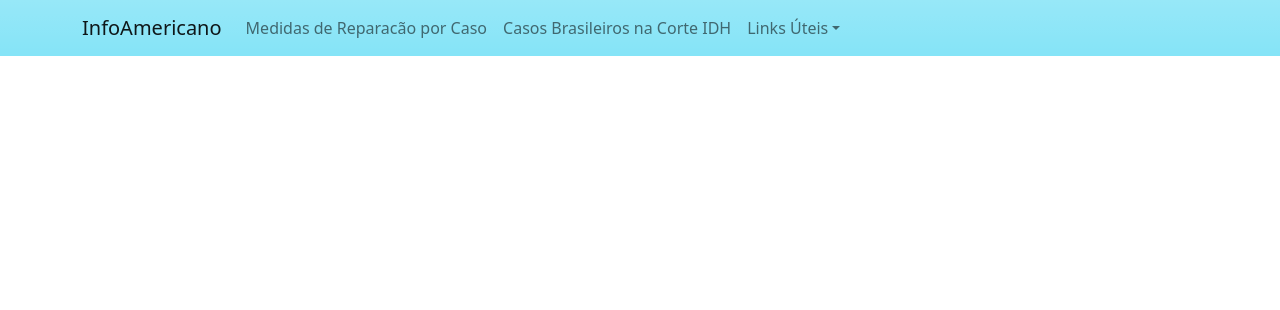
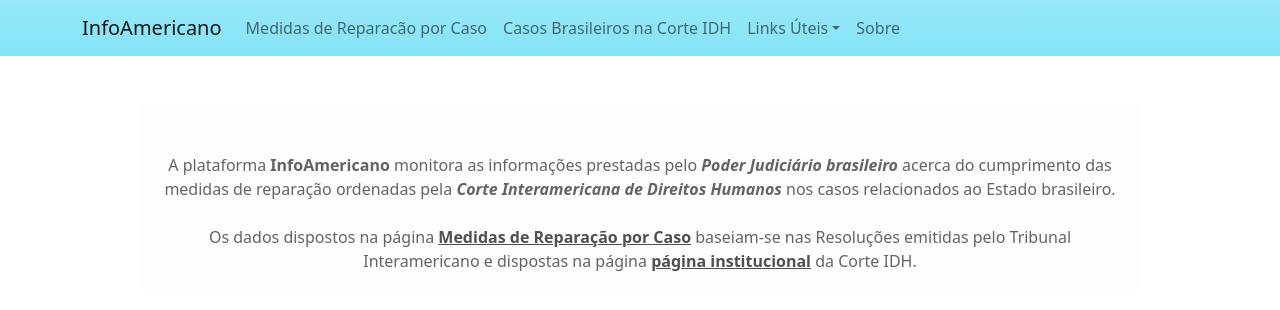
Before and after one commit to luizzzvictor/infoamericano, a React (Create React App) app: page /inicial in a window 1280 px wide. Shown: the top 310 px of the page. Built offline with nearby package versions, Linux system fonts and the light colour scheme.

Commit message:
Paginas Apresentacao e Sobre setadas

```diff
--- a/src/components/NavigationBar/NavigationBar.js
+++ b/src/components/NavigationBar/NavigationBar.js
@@ -19,7 +19,14 @@ function NavigationBar(props) {
       variant="info"
     >
       <Container>
-        <Navbar.Brand href="#home">InfoAmericano</Navbar.Brand>
+        <Navbar.Brand
+          onClick={() => {
+            navigate(`/inicial`);
+          }}
+          style={{cursor:"pointer"}}
+        >
+          InfoAmericano
+        </Navbar.Brand>
         <Navbar.Toggle aria-controls="responsive-navbar-nav" />
         <Navbar.Collapse id="responsive-navbar-nav">
           <Nav className="me-auto">
@@ -52,6 +59,13 @@ function NavigationBar(props) {
                 Monitoramento das Medidas de Reparação
               </NavDropdown.Item>
             </NavDropdown>
+            <Nav.Link
+              onClick={() => {
+                navigate(`/sobre`);
+              }}
+            >
+              Sobre
+            </Nav.Link>
           </Nav>
         </Navbar.Collapse>
       </Container>
--- a/src/pages/Apresentacao.js
+++ b/src/pages/Apresentacao.js
@@ -1,11 +1,29 @@
-import React from 'react';
+import React from "react";
+import { Alert, Container } from "react-bootstrap";
 
 function Apresentacao(props) {
-    return (
-        <div>
-
-        </div>
-    );
+  return (
+    <Container  style={{width: "80%"}}>
+      <Alert key={1} variant="light" className="text-center pt-5">
+        A plataforma <b>InfoAmericano</b> monitora as informações prestadas pelo
+        <em>
+          <b> Poder Judiciário brasileiro</b>
+        </em>{" "}
+        acerca do cumprimento das medidas de reparação ordenadas pela{" "}
+        <em>
+          <b>Corte Interamericana de Direitos Humanos</b>
+        </em>{" "}
+        nos casos relacionados ao Estado brasileiro.
+        <br /> <br /> Os dados dispostos na página{" "}
+        <Alert.Link href="#">Medidas de Reparação por Caso</Alert.Link>{" "}
+        baseiam-se nas Resoluções emitidas pelo Tribunal Interamericano e
+        dispostas na página{" "}
+        <Alert.Link href="https://www.corteidh.or.cr/casos_en_supervision_por_pais.cfm?lang=pt">
+          página institucional
+        </Alert.Link>{" "} da Corte IDH.
+      </Alert>
+    </Container>
+  );
 }
 
 export default Apresentacao;
--- a/src/pages/Sobre.js
+++ b/src/pages/Sobre.js
@@ -1,11 +1,50 @@
-import React from 'react';
+import React from "react";
+import { Alert, Col, Container, Row } from "react-bootstrap";
 
 function Sobre(props) {
-    return (
-        <div>
-
-        </div>
-    );
+  return (
+    <Container style={{ width: "80%" }}>
+      <Row className="pt-5 d-flex justify-content-center align-items-center">
+        <Col>
+          <img
+            src="https://i.ytimg.com/vi/v3JV13-0-ZU/maxresdefault.jpg"
+            alt="Cançado"
+            className="mb-3"
+            style={{ width: "50%", borderRadius: "3px" }}
+          />
+          <blockquote className="blockquote text-right">
+            <p className="mb-0" style={{ textAlign: "justify" }}>
+              É o dever daqueles de nós que ainda estão vivos resistir e lutar
+              contra o esquecimento, tão comum nestes tempos efêmeros e
+              pós-modernos. Os mortos precisam de nossa lealdade, eles são
+              totalmente dependentes dela. O dever dos vivos para com os mortos,
+              portanto, não se limita a garantir o respeito pelos restos mortais
+              e dar-lhes um enterro adequado; esse dever também é acompanhado de
+              uma lembrança permanente.
+            </p>{" "}
+            <br />
+            <footer className="blockquote-footer">
+              A.A. Cançado Trindade em{" "}
+              <cite title="Source Title">
+                Voto Apartado no Caso da Comunidade Moiwana Vs. Suriname (par.
+                93)
+              </cite>
+            </footer>
+          </blockquote>
+        </Col>
+        <Col>
+          <Alert key={1} variant="light" className="text-center">
+            A plataforma <b>InfoAmericano</b> foi criada pelos servidores do
+            Judiciário Federal <a href="https://github.com/luizzzvictor">Luiz Silva</a> e{" "}
+            <a href="https://github.com/bgsrio">Bruno de Souza</a> como projeto FrontEnd do BootCamp de{" "}
+            <em>WebDevelopment Full-Time</em> da IronHack São Paulo, em parceria
+            com a Escola Nacional de Administração Pública - ENAP, entre Outubro
+            e Dezembro de 2022.
+          </Alert>
+        </Col>
+      </Row>
+    </Container>
+  );
 }
 
 export default Sobre;
```
